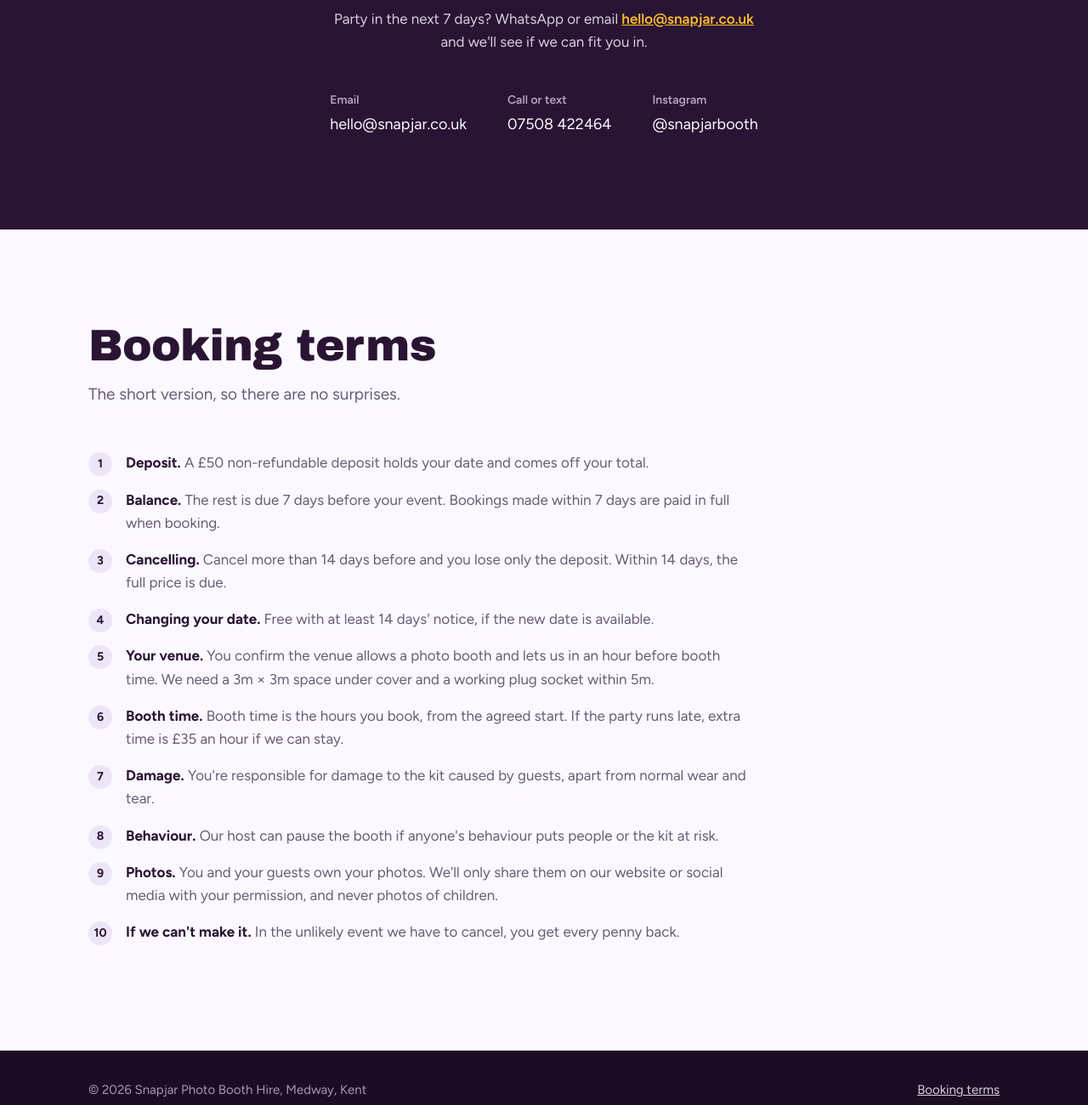
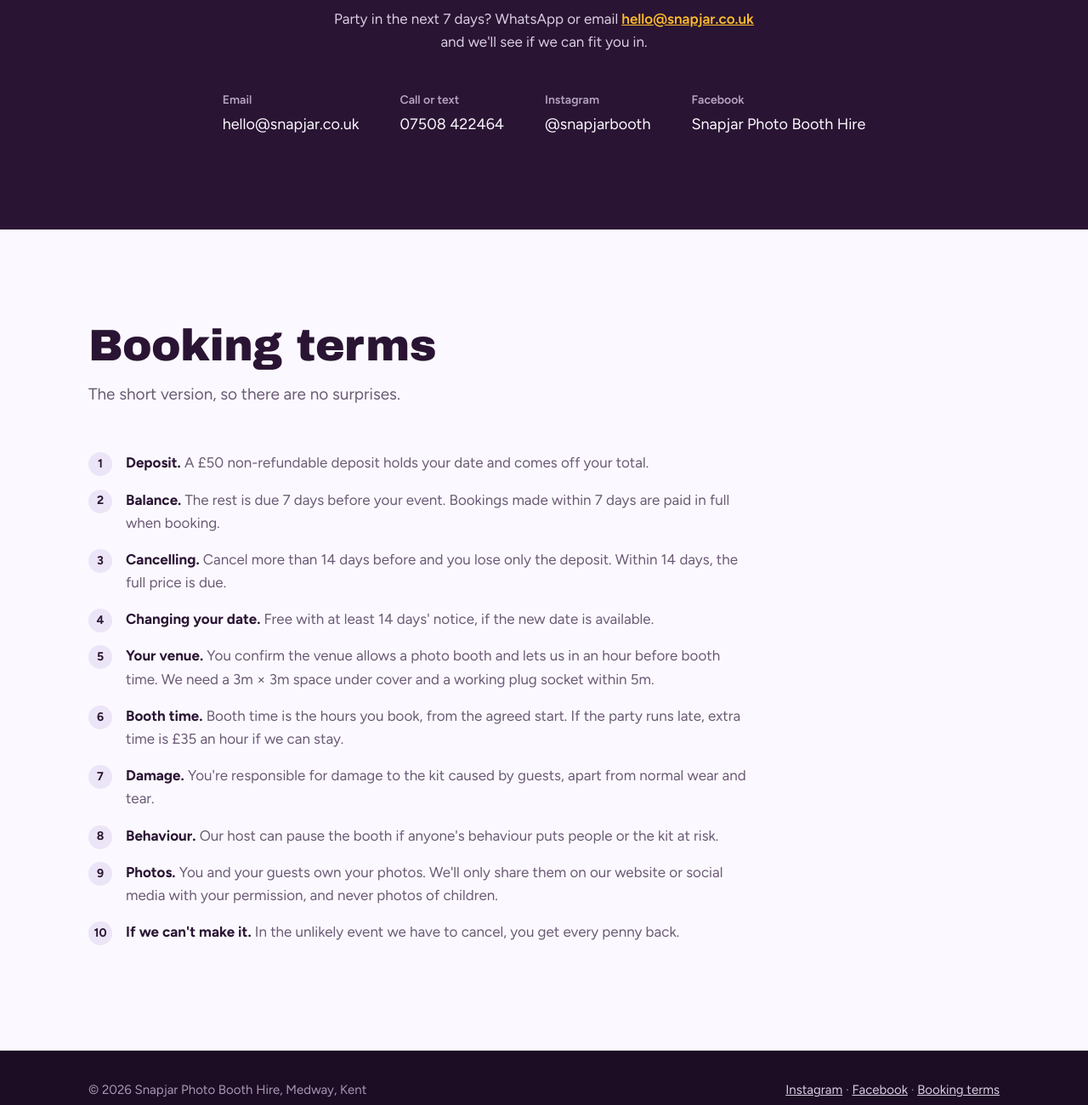
Before and after one commit to BennRule/snapjar, a plain HTML site: page index.html in a window 1280 px wide. Shown: the part 5460-6760 px from the top of the page at 85% size. Drawn offline with Linux system fonts and the light colour scheme; a web font is replaced by a local one.

Commit message:
Add Facebook and Instagram links
Co-Authored-By: Claude Opus 5.5 <noreply@anthropic.com>
Claude-Session: https://claude.ai/code/session_01H3PBzKSksDR9asrpn6kxv1

```diff
--- a/index.html
+++ b/index.html
@@ -366,7 +366,8 @@ footer a{color:#d9cde3}
     <div class="contact">
       <div><b>Email</b><span id="cEmail"></span></div>
       <div><b>Call or text</b><a id="cPhone" href="#"></a></div>
-      <div><b>Instagram</b><span id="cInsta"></span></div>
+      <div><b>Instagram</b><a id="cInsta" href="https://www.instagram.com/snapjarbooth/" target="_blank" rel="noopener"></a></div>
+      <div><b>Facebook</b><a href="https://www.facebook.com/snapjarbooth" target="_blank" rel="noopener">Snapjar Photo Booth Hire</a></div>
     </div>
   </div>
 </section>
@@ -392,7 +393,7 @@ footer a{color:#d9cde3}
 <footer>
   <div class="wrap">
     <span>© <span id="yr"></span> Snapjar Photo Booth Hire, Medway, Kent</span>
-    <a href="#terms">Booking terms</a>
+    <span><a href="https://www.instagram.com/snapjarbooth/" target="_blank" rel="noopener">Instagram</a> · <a href="https://www.facebook.com/snapjarbooth" target="_blank" rel="noopener">Facebook</a> · <a href="#terms">Booking terms</a></span>
   </div>
 </footer>
 
```
